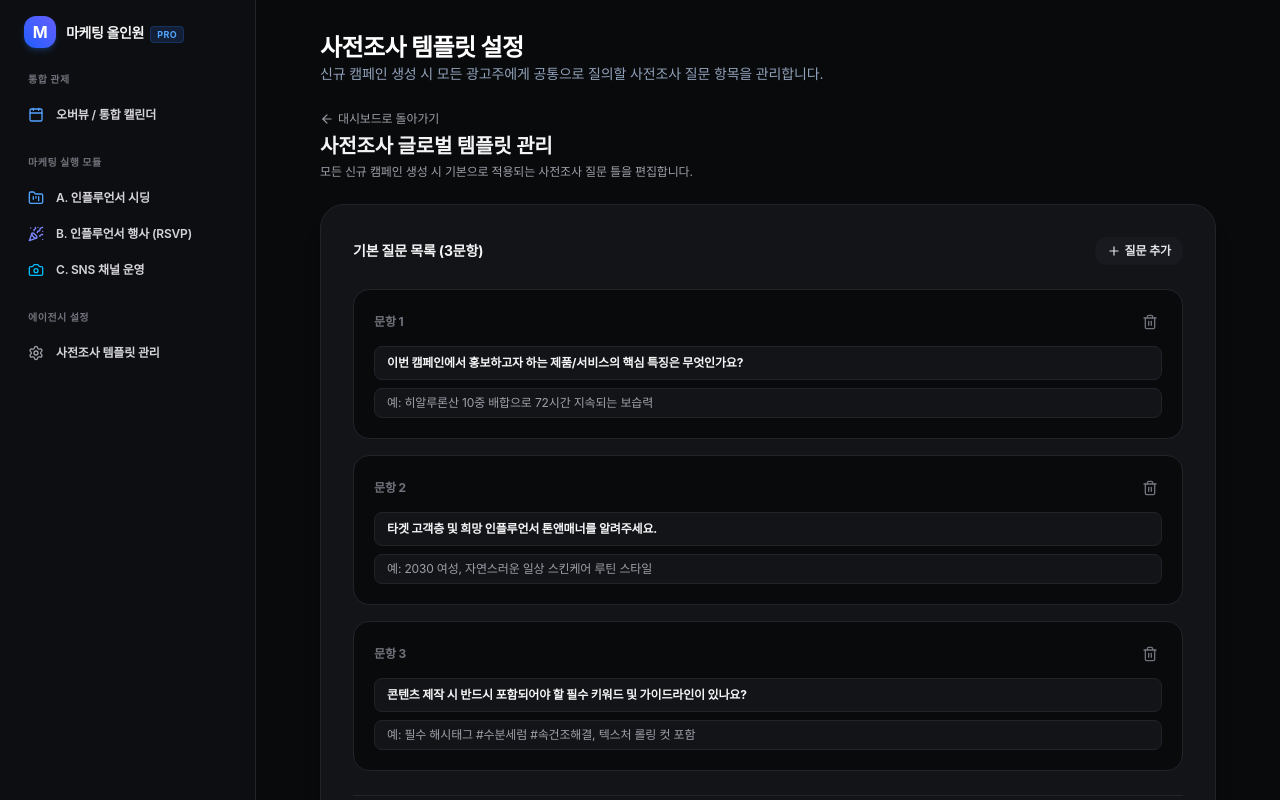
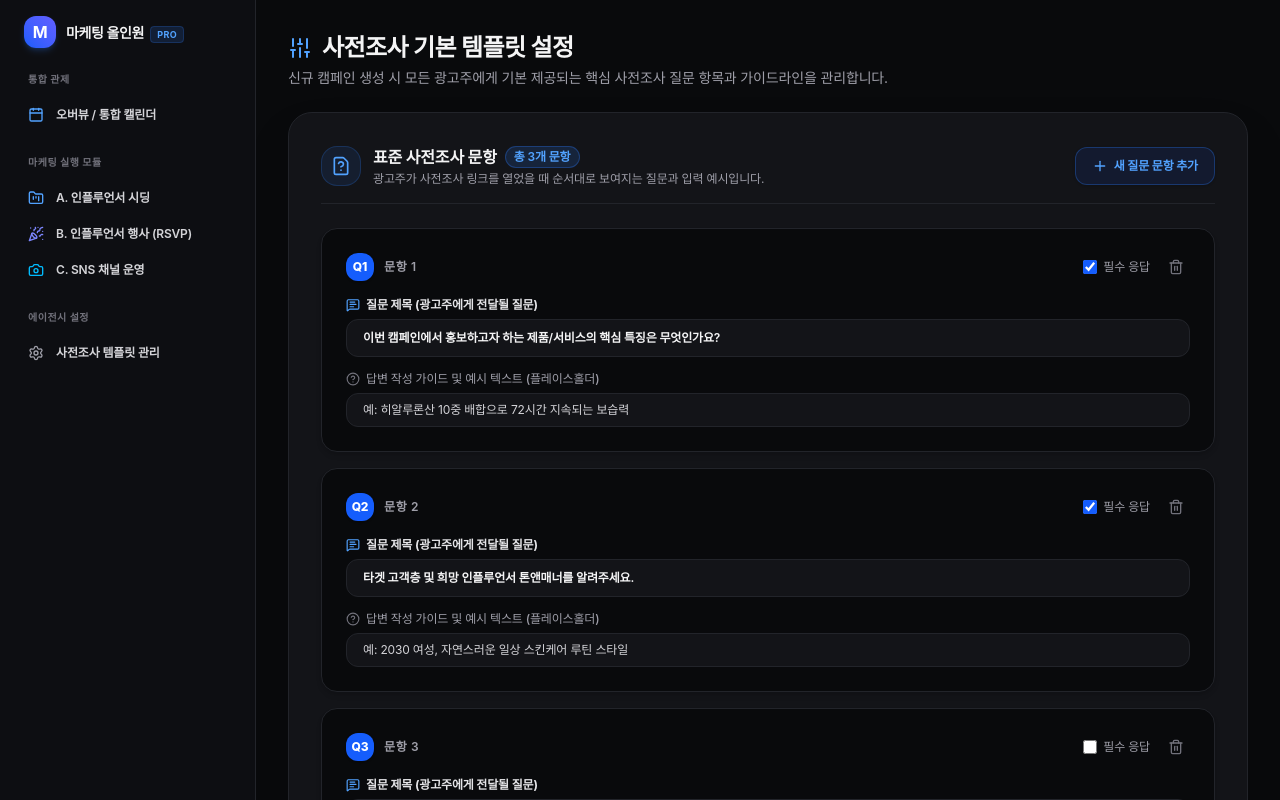
Before and after one commit to grapevine26/marketing_dashboard, a Next.js app: page /settings/pre-survey in a window 1280 px wide. Shown: the top 800 px of the page. Built offline with nearby package versions, Linux system fonts and the light colour scheme.

Commit message:
fix(settings): remove duplicate pre-survey title and upgrade question list cards UX

```diff
--- a/app/(dashboard)/settings/pre-survey/PreSurveyTemplateEditor.tsx
+++ b/app/(dashboard)/settings/pre-survey/PreSurveyTemplateEditor.tsx
@@ -3,8 +3,19 @@
 import { useState } from "react";
 import { PreSurveyTemplate, PreSurveyQuestion } from "@/lib/db/types";
 import { saveTemplateAction } from "./actions";
-import { Plus, Trash2, Save, CheckCircle2, ArrowLeft, Loader2 } from "lucide-react";
-import Link from "next/link";
+import {
+  Plus,
+  Trash2,
+  Save,
+  CheckCircle2,
+  Loader2,
+  HelpCircle,
+  MessageSquareText,
+  FileQuestion,
+  Sparkles,
+  GripVertical,
+  Check,
+} from "lucide-react";
 
 export default function PreSurveyTemplateEditor({
   initialTemplate,
@@ -23,12 +34,16 @@ export default function PreSurveyTemplateEditor({
       question: "",
       type: "textarea",
       required: true,
-      placeholder: "답변 가이드를 입력하세요...",
+      placeholder: "예: 구체적인 답변 가이드 또는 예시를 작성하세요...",
     };
     setQuestions([...questions, newQ]);
   };
 
   const handleRemove = (id: string) => {
+    if (questions.length <= 1) {
+      alert("최소 1개 이상의 사전조사 질문이 필요합니다.");
+      return;
+    }
     setQuestions(questions.filter((q) => q.id !== id));
   };
 
@@ -47,63 +62,110 @@ export default function PreSurveyTemplateEditor({
   };
 
   return (
-    <div className="space-y-6 max-w-4xl mx-auto font-sans">
-      <div className="space-y-1">
-        <Link
-          href="/"
-          className="text-xs text-zinc-400 hover:text-white inline-flex items-center gap-1 transition"
-        >
-          <ArrowLeft className="w-3.5 h-3.5" />
-          <span>대시보드로 돌아가기</span>
-        </Link>
-        <h1 className="text-xl font-bold text-zinc-100">사전조사 글로벌 템플릿 관리</h1>
-        <p className="text-xs text-zinc-400">
-          모든 신규 캠페인 생성 시 기본으로 적용되는 사전조사 질문 틀을 편집합니다.
+    <div className="space-y-6 font-sans">
+      {/* Question List Card Container */}
+      <div className="p-6 sm:p-8 rounded-3xl bg-[#131418] border border-[#22242A] space-y-6 shadow-2xl">
+        {/* Header inside container */}
+        <div className="flex flex-col sm:flex-row sm:items-center justify-between gap-4 pb-4 border-b border-[#22242A]">
+          <div className="flex items-center gap-3">
+            <div className="w-10 h-10 rounded-2xl bg-blue-500/10 border border-blue-500/20 text-blue-400 flex items-center justify-center font-bold">
+              <FileQuestion className="w-5 h-5" />
+            </div>
+            <div>
+              <h2 className="text-base font-bold text-zinc-100 flex items-center gap-2">
+                <span>표준 사전조사 문항</span>
+                <span className="px-2 py-0.5 rounded-full bg-blue-500/15 text-blue-400 border border-blue-500/30 text-xs font-semibold">
+                  총 {questions.length}개 문항
+                </span>
+              </h2>
+              <p className="text-xs text-zinc-400 mt-0.5">
+                광고주가 사전조사 링크를 열었을 때 순서대로 보여지는 질문과 입력 예시입니다.
               </p>
             </div>
+          </div>
 
-      <div className="p-8 rounded-3xl bg-[#131418] border border-[#22242A] space-y-6 shadow-xl">
-        <div className="flex items-center justify-between">
-          <h2 className="text-sm font-bold text-zinc-100">기본 질문 목록 ({questions.length}문항)</h2>
           <button
             type="button"
             onClick={handleAdd}
-            className="px-3 py-1.5 rounded-xl bg-[#181A20] hover:bg-[#22242A] text-zinc-200 text-xs font-semibold inline-flex items-center gap-1 transition"
+            className="px-4 py-2.5 rounded-xl bg-blue-600/10 hover:bg-blue-600/20 border border-blue-500/30 hover:border-blue-500/60 text-blue-400 text-xs font-bold inline-flex items-center gap-1.5 transition shadow-sm self-start sm:self-auto"
           >
-            <Plus className="w-3.5 h-3.5" />
-            <span>질문 추가</span>
+            <Plus className="w-4 h-4" />
+            <span>새 질문 문항 추가</span>
           </button>
         </div>
 
+        {/* Question Cards List */}
         <div className="space-y-4">
           {questions.map((q, idx) => (
             <div
               key={q.id}
-              className="p-5 rounded-2xl bg-[#090A0C] border border-[#22242A] space-y-3"
+              className="group p-5 sm:p-6 rounded-2xl bg-[#090A0C] border border-[#22242A] hover:border-blue-500/40 hover:bg-[#0D0E12] transition-all space-y-4 shadow-md"
             >
+              {/* Top row of card: Q badge + Actions */}
               <div className="flex items-center justify-between">
-                <span className="text-xs font-mono text-zinc-500 font-bold">문항 {idx + 1}</span>
+                <div className="flex items-center gap-2.5">
+                  <span className="flex items-center justify-center w-7 h-7 rounded-xl bg-blue-600 text-white text-xs font-extrabold shadow-sm">
+                    Q{idx + 1}
+                  </span>
+                  <span className="text-xs font-semibold text-zinc-400 uppercase tracking-wider">
+                    문항 {idx + 1}
+                  </span>
+                </div>
+
+                <div className="flex items-center gap-3">
+                  <label className="flex items-center gap-1.5 text-xs text-zinc-400 hover:text-zinc-200 cursor-pointer">
+                    <input
+                      type="checkbox"
+                      checked={q.required}
+                      onChange={(e) => {
+                        const updated = [...questions];
+                        updated[idx].required = e.target.checked;
+                        setQuestions(updated);
+                      }}
+                      className="accent-blue-600 w-3.5 h-3.5 rounded"
+                    />
+                    <span>필수 응답</span>
+                  </label>
+
                   <button
                     type="button"
+                    title="문항 삭제"
                     onClick={() => handleRemove(q.id)}
-                  className="p-1 text-zinc-500 hover:text-red-400 transition"
+                    className="p-1.5 rounded-lg text-zinc-500 hover:text-red-400 hover:bg-red-500/10 transition"
                   >
                     <Trash2 className="w-4 h-4" />
                   </button>
                 </div>
+              </div>
 
-              <div className="space-y-2">
+              {/* Input Fields with clear visual hierarchies */}
+              <div className="space-y-3.5">
+                {/* 1. Question Title Input */}
+                <div className="space-y-1.5">
+                  <label className="text-xs font-bold text-zinc-200 flex items-center gap-1.5">
+                    <MessageSquareText className="w-3.5 h-3.5 text-blue-400" />
+                    <span>질문 제목 (광고주에게 전달될 질문)</span>
+                  </label>
                   <input
                     type="text"
+                    required
                     value={q.question}
                     onChange={(e) => {
                       const updated = [...questions];
                       updated[idx].question = e.target.value;
                       setQuestions(updated);
                     }}
-                  placeholder="질문 제목을 입력하세요..."
-                  className="w-full px-3 py-2 rounded-lg bg-[#131418] border border-[#22242A] text-zinc-100 text-xs font-bold focus:outline-none focus:border-blue-500"
+                    placeholder="예: 이번 캠페인에서 홍보하고자 하는 제품/서비스의 핵심 특징은 무엇인가요?"
+                    className="w-full px-4 py-2.5 rounded-xl bg-[#131418] border border-[#22242A] text-zinc-100 text-xs font-semibold focus:outline-none focus:border-blue-500 focus:ring-1 focus:ring-blue-500 transition placeholder:text-zinc-600"
                   />
+                </div>
+
+                {/* 2. Placeholder / Guide Input */}
+                <div className="space-y-1.5">
+                  <label className="text-xs font-medium text-zinc-400 flex items-center gap-1.5">
+                    <HelpCircle className="w-3.5 h-3.5 text-zinc-500" />
+                    <span>답변 작성 가이드 및 예시 텍스트 (플레이스홀더)</span>
+                  </label>
                   <input
                     type="text"
                     value={q.placeholder || ""}
@@ -112,30 +174,37 @@ export default function PreSurveyTemplateEditor({
                       updated[idx].placeholder = e.target.value;
                       setQuestions(updated);
                     }}
-                  placeholder="플레이스홀더 예시 텍스트..."
-                  className="w-full px-3 py-1.5 rounded-lg bg-[#131418] border border-[#22242A] text-zinc-400 text-xs focus:outline-none focus:border-blue-500"
+                    placeholder="예: 히알루론산 10중 배합으로 72시간 지속되는 강력한 수분 보습력"
+                    className="w-full px-4 py-2 rounded-xl bg-[#131418] border border-[#22242A] text-zinc-300 text-xs focus:outline-none focus:border-blue-500 transition placeholder:text-zinc-600"
                   />
+                </div>
               </div>
             </div>
           ))}
         </div>
 
-        <div className="pt-4 border-t border-[#22242A] flex items-center justify-between">
+        {/* Bottom Action Footer */}
+        <div className="pt-4 border-t border-[#22242A] flex flex-col sm:flex-row sm:items-center justify-between gap-4">
           <div>
-            {saved && (
-              <span className="text-xs text-blue-400 font-semibold flex items-center gap-1">
-                <CheckCircle2 className="w-4 h-4" /> 템플릿이 저장되었습니다!
+            {saved ? (
+              <span className="text-xs text-blue-400 font-bold flex items-center gap-1.5 animate-pulse">
+                <CheckCircle2 className="w-4 h-4" /> 기본 템플릿이 성공적으로 저장되었습니다!
+              </span>
+            ) : (
+              <span className="text-xs text-zinc-500">
+                저장 후 생성되는 신규 시딩 캠페인부터 본 템플릿이 즉시 적용됩니다.
               </span>
             )}
           </div>
+
           <button
             type="button"
             disabled={saving}
             onClick={handleSave}
-            className="px-6 py-2.5 rounded-xl bg-blue-600 hover:bg-blue-500 text-white text-xs font-bold shadow-md transition disabled:opacity-50 inline-flex items-center gap-1.5"
+            className="px-6 py-2.5 rounded-xl bg-blue-600 hover:bg-blue-500 text-white text-xs font-bold shadow-lg shadow-blue-500/25 transition disabled:opacity-50 inline-flex items-center justify-center gap-2 shrink-0"
           >
             {saving ? <Loader2 className="w-4 h-4 animate-spin" /> : <Save className="w-4 h-4" />}
-            <span>템플릿 저장</span>
+            <span>템플릿 저장하기</span>
           </button>
         </div>
       </div>
--- a/app/(dashboard)/settings/pre-survey/page.tsx
+++ b/app/(dashboard)/settings/pre-survey/page.tsx
@@ -1,18 +1,25 @@
 import { getPreSurveyTemplate } from "@/lib/db";
 import PreSurveyTemplateEditor from "./PreSurveyTemplateEditor";
+import { Sliders, Sparkles } from "lucide-react";
 
 export const revalidate = 0;
 
 export default async function PreSurveySettingsPage() {
   const template = await getPreSurveyTemplate();
   return (
-    <div className="space-y-6 max-w-4xl mx-auto">
-      <div>
-        <h1 className="text-2xl font-bold text-white tracking-tight">사전조사 템플릿 설정</h1>
-        <p className="text-sm text-slate-400">
-          신규 캠페인 생성 시 모든 광고주에게 공통으로 질의할 사전조사 질문 항목을 관리합니다.
-        </p>
+    <div className="space-y-6 max-w-5xl mx-auto font-sans">
+      <div className="flex flex-col sm:flex-row sm:items-center justify-between gap-4">
+        <div className="space-y-1">
+          <h1 className="text-2xl font-bold text-zinc-100 tracking-tight flex items-center gap-2.5">
+            <Sliders className="w-6 h-6 text-blue-400" />
+            <span>사전조사 기본 템플릿 설정</span>
+          </h1>
+          <p className="text-sm text-zinc-400">
+            신규 캠페인 생성 시 모든 광고주에게 기본 제공되는 핵심 사전조사 질문 항목과 가이드라인을 관리합니다.
+          </p>
+        </div>
       </div>
+
       <PreSurveyTemplateEditor initialTemplate={template} />
     </div>
   );
--- a/data/db.json
+++ b/data/db.json
@@ -191,7 +191,7 @@
         "#속건조해결",
         "#올영세럼추천"
       ],
-      "status": "approved",
+      "status": "draft",
       "review_token": "rev-post1-glowlab",
       "client_feedback": "카피 깔끔하고 좋습니다. 예정대로 발행 부탁드려요!",
       "reach": 0,
```
Lines whose indentation alone changed are shown as unchanged.
